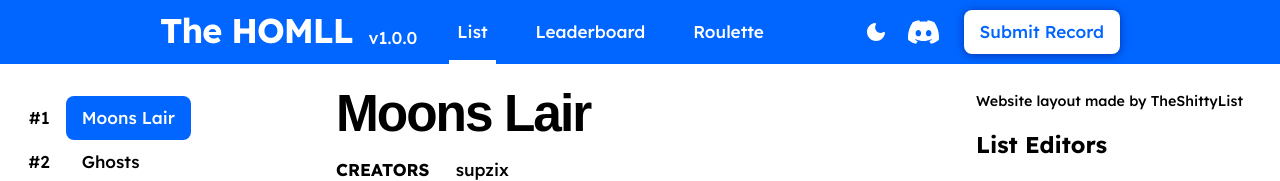
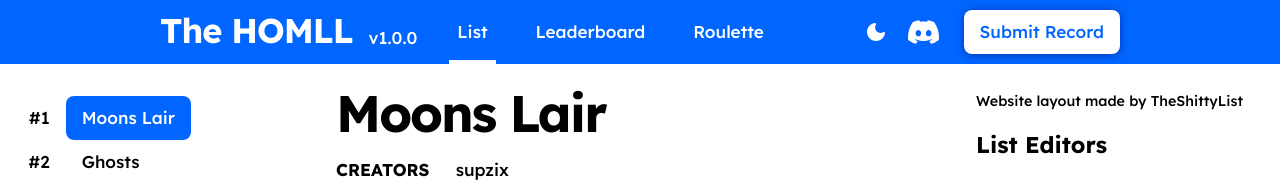
Before and after one commit to 1GamemodeList/1GamemodeList.github.io, a plain HTML site: page index.html in a window 1280 px wide. Shown: the top 181 px of the page. Drawn offline with nearby package versions, Linux system fonts and the light colour scheme.

Commit message:
Update typography.css

```diff
--- a/css/typography.css
+++ b/css/typography.css
@@ -1,7 +1,7 @@
 h1,
 .type-h1,
 .type-headline-lg {
-    font-family: "Lexend Dexa", sans-serif;
+    font-family: "Lexend Deca", sans-serif;
     font-size: 51.4285714286px;
     line-height: 52px;
     font-weight: 700;
```
